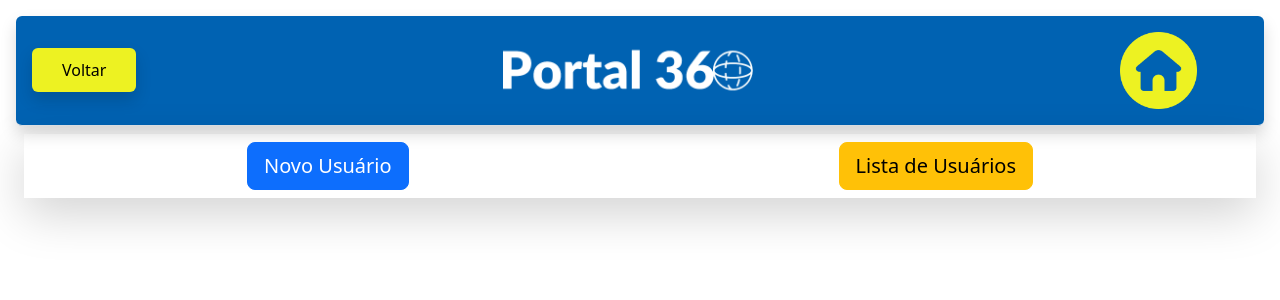
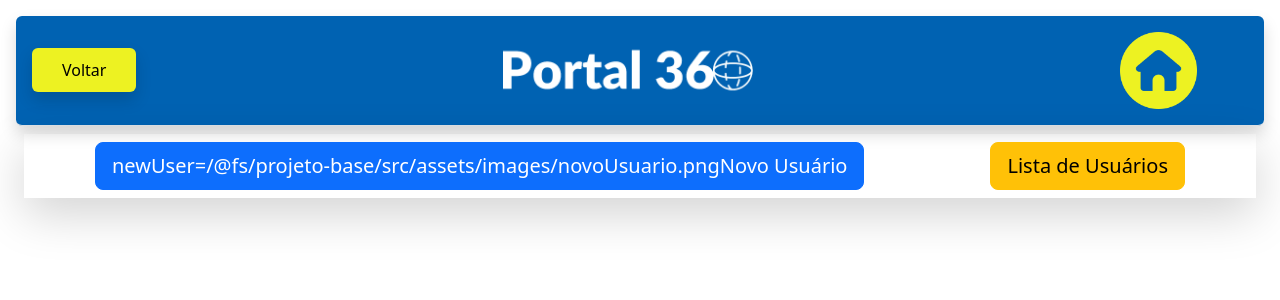
Before and after one commit to larissa-lsp/front-tcc, a React (Vite) app in the folder projeto-base/: page /usuario in a window 1280 px wide. Shown: the top 300 px of the page. Built offline with nearby package versions, Linux system fonts and the light colour scheme.

Commit message:
imagem no botao

```diff
--- a/projeto-base/src/templates/Home/Home.jsx
+++ b/projeto-base/src/templates/Home/Home.jsx
@@ -4,7 +4,7 @@ import Sidebar from '../../components/Menu/Sidebar'
 import logo from '../../assets/images/home.png'
 import UsuarioService from "../../services/UsuarioService"
 import AcessoNegado from "./AcessoNegado"
-import LogoTitulo from '../../assets/images/LogoTitulo.png'
+import LogoTitulo from '../../assets/images/logoTitulo.png'
 
 const Home = () => {
 
--- a/projeto-base/src/templates/Usuario/Usuario.jsx
+++ b/projeto-base/src/templates/Usuario/Usuario.jsx
@@ -2,7 +2,8 @@ import { Link } from "react-router-dom"
 import Header from "../../components/Header/Header"
 import Sidebar from '../../components/Menu/Sidebar'
 import logo from '../../assets/images/home.png'
-import LogoTitulo from '../../assets/images/LogoTitulo.png'
+import LogoTitulo from '../../assets/images/logoTitulo.png'
+import NewUser from '../../assets/images/novoUsuario.png'
 
 
 const Usuario = () => {
@@ -18,8 +19,10 @@ const Usuario = () => {
                 />
                 <section className="m-2 p-2 shadow-lg">
                     <div className="d-flex justify-content-around">
+
                         <Link to={'/usuarionovo'}
                             className="btn btn-lg btn-primary">
+                            newUser={NewUser}
                             Novo Usuário
                         </Link>
                         <Link to={'/usuarioslista'}
--- a/projeto-base/src/templates/Usuario/UsuarioPerfil.jsx
+++ b/projeto-base/src/templates/Usuario/UsuarioPerfil.jsx
@@ -6,7 +6,7 @@ import perfil from '../../assets/images/perfil_blz.jpg'
 import { useEffect, useRef, useState } from "react"
 import UsuarioService from "../../services/UsuarioService"
 import './Usuario.css';
-import LogoTitulo from '../../assets/images/LogoTitulo.png'
+import LogoTitulo from '../../assets/images/logoTitulo.png'
 
 
 const UsuarioPerfil = () => {
```
Also changed, not shown: projeto-base/src/assets/images/novoUsuario.png (added), 1 other file (tests, documents, lock files or other folders).
